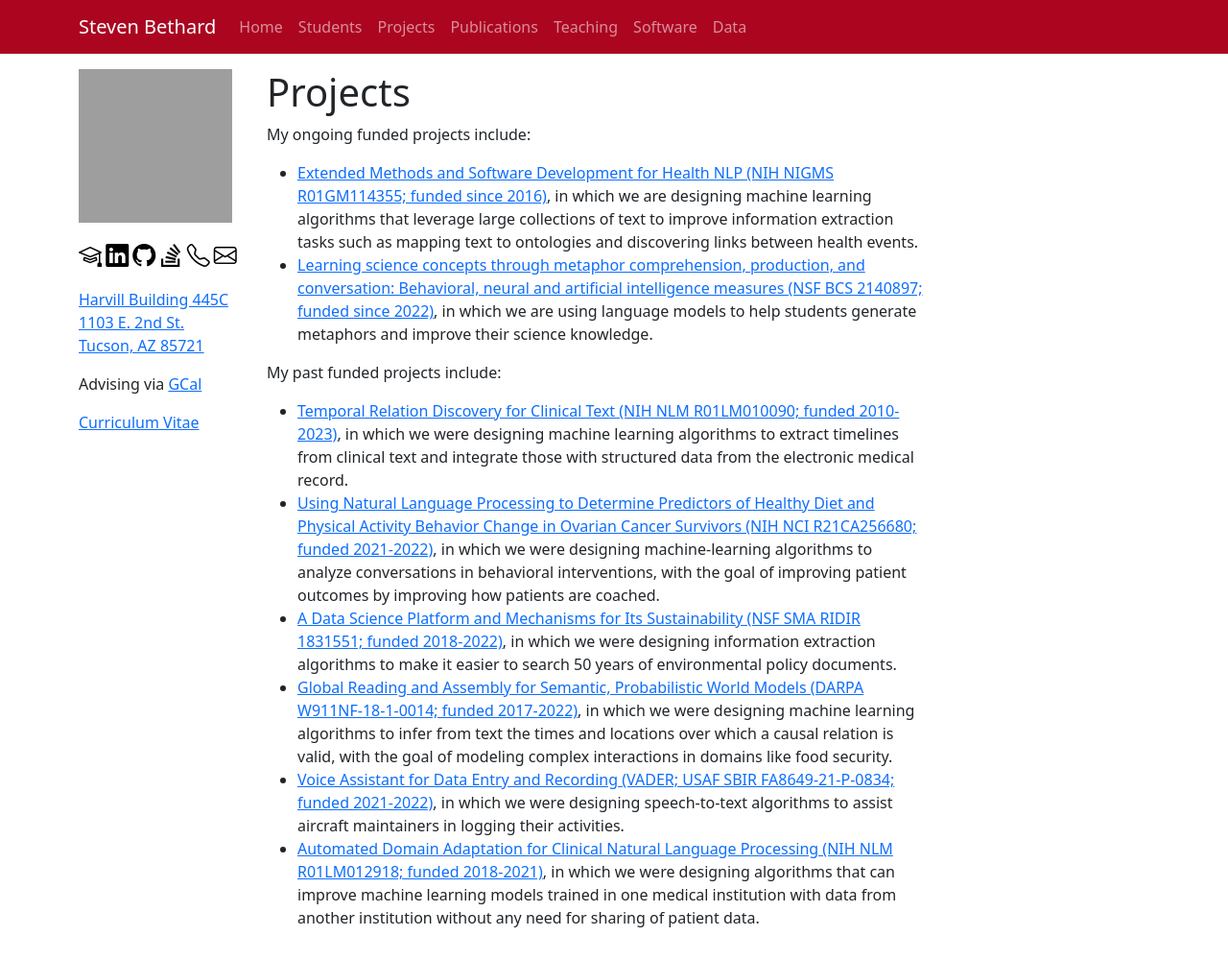
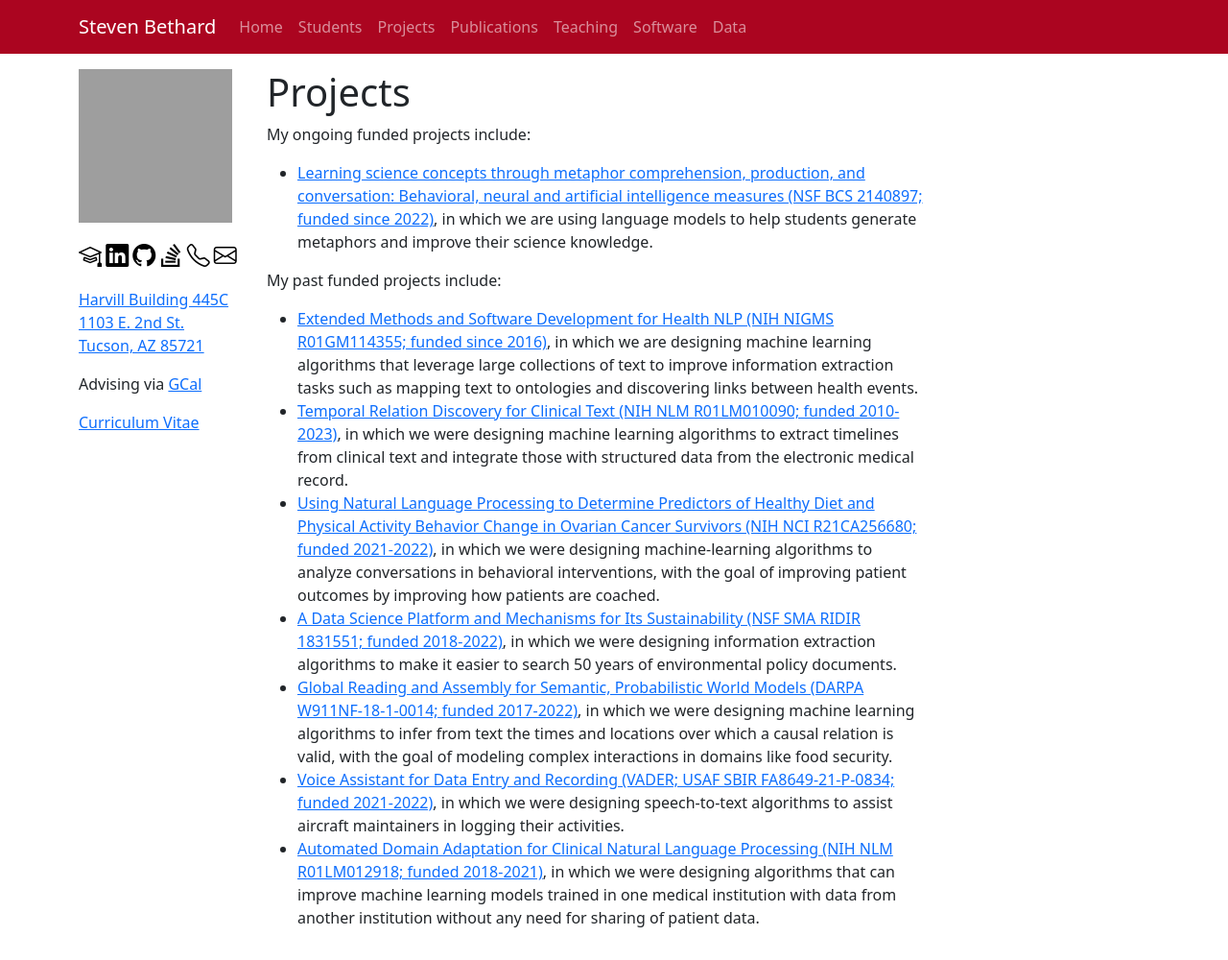
Before and after one commit to bethard/bethard.github.io, a Jekyll site: the page built from projects.md, in a window 1280 px wide. Shown: the whole page at 96% size. Built offline with Jekyll 4.4.1, drawn with Linux system fonts in a browser that asks for light colours; grey boxes are pictures that could not be loaded.

```diff
--- a/projects.md
+++ b/projects.md
@@ -8,11 +8,11 @@ order: 2
 
 My ongoing funded projects include:
 
-* [Extended Methods and Software Development for Health NLP (NIH NIGMS R01GM114355; funded since 2016)](https://reporter.nih.gov/project-details/10209178), in which we are designing machine learning algorithms that leverage large collections of text to improve information extraction tasks such as mapping text to ontologies and discovering links between health events.
 * [Learning science concepts through metaphor comprehension, production, and conversation: Behavioral, neural and artificial intelligence measures (NSF BCS 2140897; funded since 2022)](https://www.nsf.gov/awardsearch/showAward?AWD_ID=2140897), in which we are using language models to help students generate metaphors and improve their science knowledge.
 
 My past funded projects include:
 
+* [Extended Methods and Software Development for Health NLP (NIH NIGMS R01GM114355; funded since 2016)](https://reporter.nih.gov/project-details/10209178), in which we are designing machine learning algorithms that leverage large collections of text to improve information extraction tasks such as mapping text to ontologies and discovering links between health events.
 * [Temporal Relation Discovery for Clinical Text (NIH NLM R01LM010090; funded 2010-2023)](https://reporter.nih.gov/project-details/9735964), in which we were designing machine learning algorithms to extract timelines from clinical text and integrate those with structured data from the electronic medical record.
 * [Using Natural Language Processing to Determine Predictors of Healthy Diet and Physical Activity Behavior Change in Ovarian Cancer Survivors (NIH NCI R21CA256680; funded 2021-2022)](https://reporter.nih.gov/project-details/10510666), in which we were designing machine-learning algorithms to analyze conversations in behavioral interventions, with the goal of improving patient outcomes by improving how patients are coached.
 * [A Data Science Platform and Mechanisms for Its Sustainability (NSF SMA RIDIR 1831551; funded 2018-2022)](https://www.nsf.gov/awardsearch/showAward?AWD_ID=1831551), in which we were designing information extraction algorithms to make it easier to search 50 years of environmental policy documents.
```
